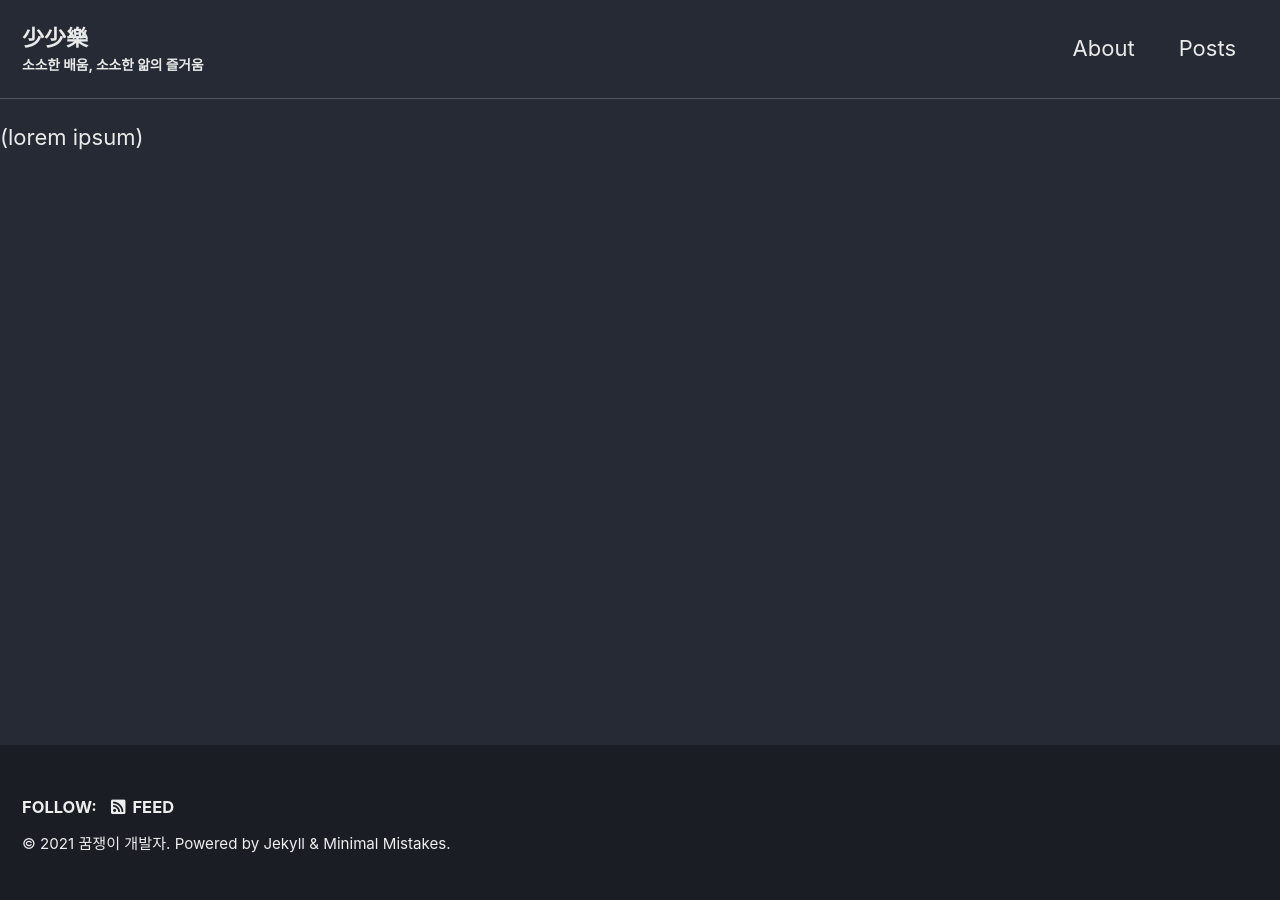
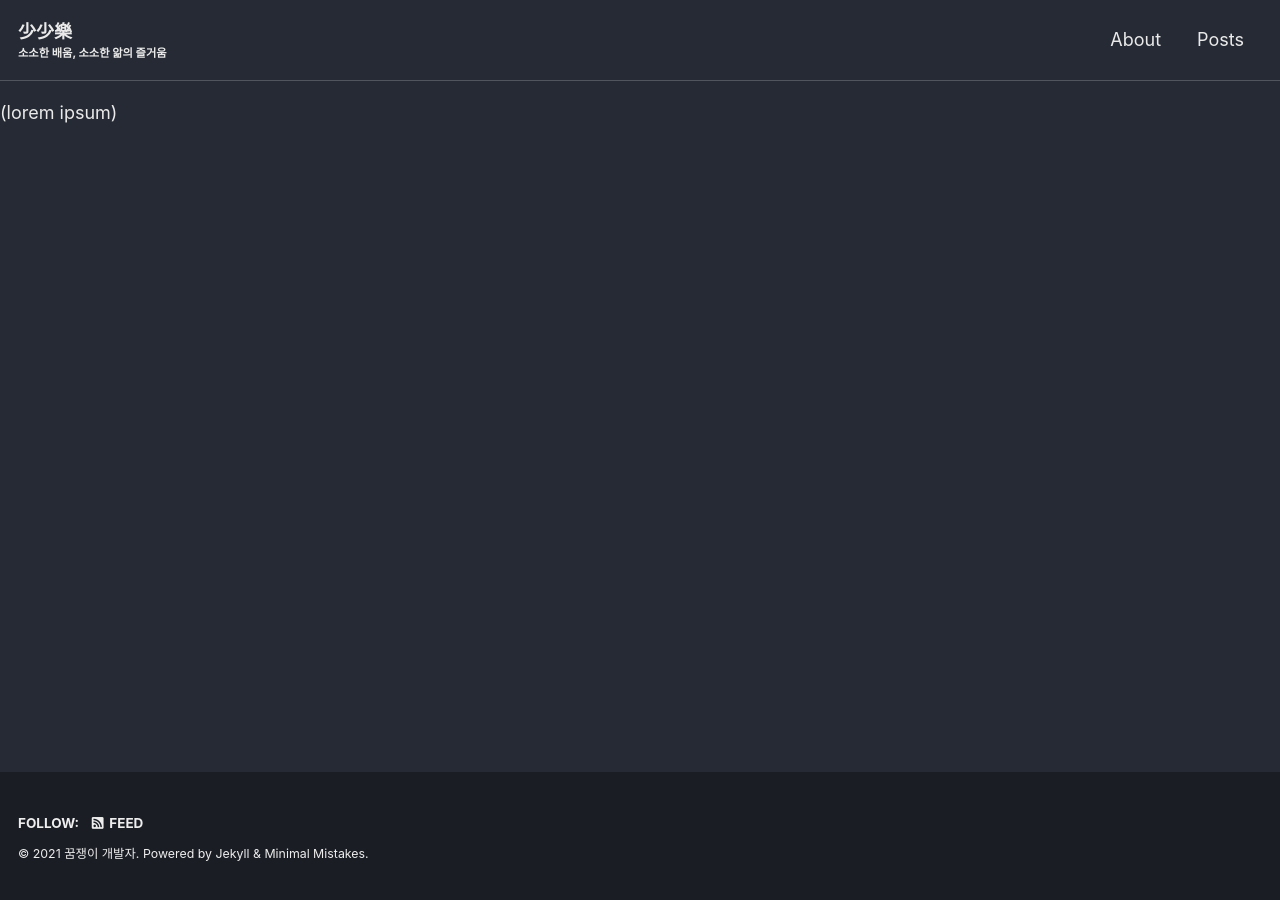
Before and after one commit to sosonak/sosonak.github.io, a Jekyll site: the page built from _pages/page-b.md, in a window 1280 px wide. Built offline with Jekyll 4.4.1, drawn with Linux system fonts in a browser that asks for light colours; cached includes are drawn as plain includes; our own code applies the rules of GitHub Pages for plain Markdown files.

Commit message:
폰트 사이즈 고정

```diff
--- a/_sass/minimal-mistakes/_reset.scss
+++ b/_sass/minimal-mistakes/_reset.scss
@@ -15,11 +15,11 @@ html {
   }
 
   @include breakpoint($large) {
-    font-size: 20px;
+    font-size: 18px;
   }
 
   @include breakpoint($x-large) {
-    font-size: 22px;
+    font-size: 18px;
   }
 
   -webkit-text-size-adjust: 100%;
--- a/assets/css/main.scss
+++ b/assets/css/main.scss
@@ -6,3 +6,19 @@
 
 @import "minimal-mistakes/skins/{{ site.minimal_mistakes_skin | default: 'default' }}"; // skin
 @import "minimal-mistakes"; // main partials
+
+html {
+    font-size: 16px; // change to whatever
+
+    @include breakpoint($medium) {
+        font-size: 18px; // change to whatever
+    }
+
+    @include breakpoint($large) {
+        font-size: 18px; // change to whatever
+    }
+
+    @include breakpoint($x-large) {
+        font-size: 18px; // change to whatever
+    }
+}
```
